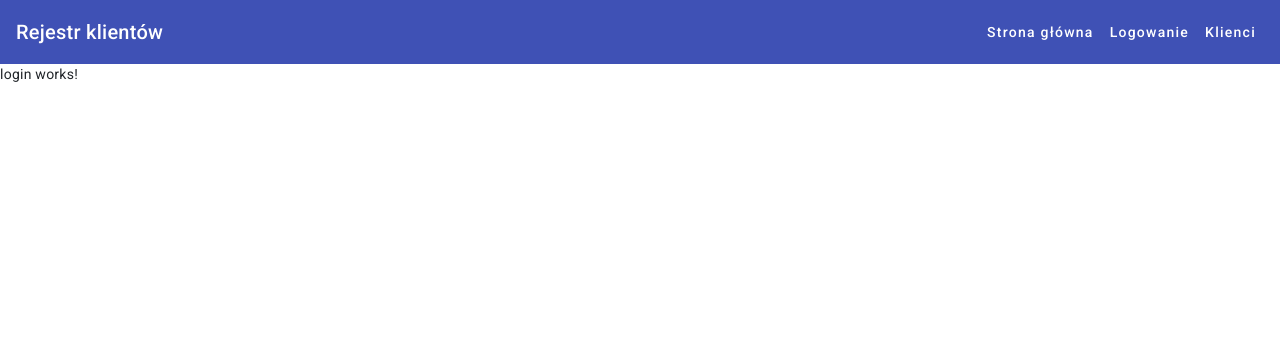
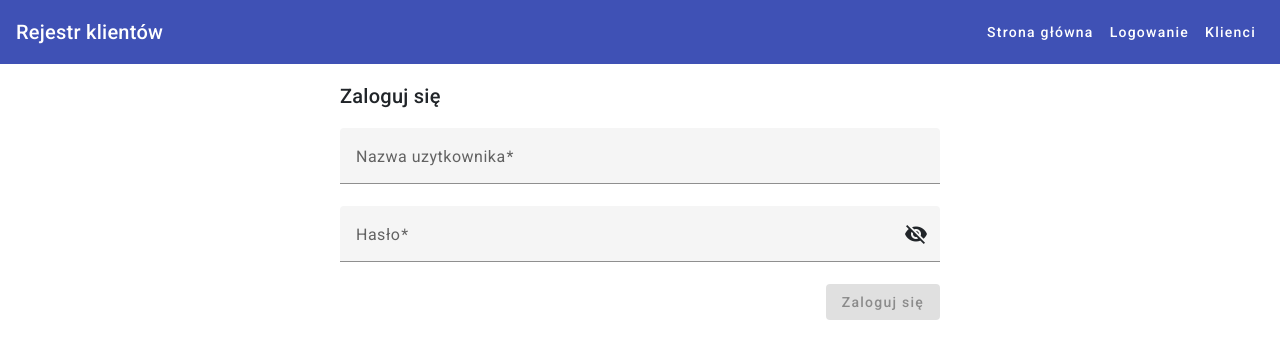
Before and after one commit to TomaszOciepa/angular-course-part-2, an Angular app: page /logowanie in a window 1280 px wide. Shown: the top 358 px of the page. Built offline with nearby package versions, Linux system fonts and the light colour scheme.

Commit message:
L149 Utworzenie formularza oraz walidacja (LoginComponent)

```diff
--- a/src/app/modules/auth/components/login/login.component.html
+++ b/src/app/modules/auth/components/login/login.component.html
@@ -1 +1,73 @@
-<p>login works!</p>
+<div class="login-wrapper mt-3">
+  <h2>Zaloguj się</h2>
+  <form #f="ngForm" (ngSubmit)="onLogin()">
+    <div>
+      <mat-form-field>
+        <mat-label>Nazwa uzytkownika</mat-label>
+        <input
+          matInput
+          required
+          minlength="4"
+          maxlength="30"
+          name="username"
+          [(ngModel)]="userData.username"
+        />
+      </mat-form-field>
+    </div>
+    <ng-container
+      *ngIf="
+        f.controls?.['username']?.invalid &&
+        f.controls?.['username']?.touched &&
+        f.controls?.['username']?.dirty
+      "
+    >
+      <app-alert
+        *ngIf="f.controls?.['username']?.errors"
+        [text]="'Ta kontrolka musi mieć od 4 do 30 znaków'"
+      ></app-alert>
+    </ng-container>
+    <div>
+      <mat-form-field>
+        <mat-label>Hasło</mat-label>
+        <input
+          matInput
+          [type]="hide ? 'password' : 'text'"
+          required
+          name="password"
+          [(ngModel)]="userData.password"
+        />
+        <button
+          mat-icon-button
+          matSuffix
+          (click)="hide = !hide"
+          [attr.aria-label]="'Hide password'"
+          [attr.aria-pressed]="hide"
+        >
+          <mat-icon>{{ hide ? 'visibility_off' : 'visibility' }}</mat-icon>
+        </button>
+      </mat-form-field>
+    </div>
+    <ng-container
+      *ngIf="
+        (f.controls?.['password']?.invalid &&
+          f.controls?.['password']?.touched) ||
+        f.controls?.['password']?.dirty
+      "
+    >
+      <app-alert
+        *ngIf="f.controls?.['password']?.errors"
+        [text]="'Ta kontrolka nie moze być pusta'"
+      ></app-alert>
+    </ng-container>
+    <div class="d-flex justify-content-end">
+      <button
+        mat-raised-button
+        color="primary"
+        type="submit"
+        [disabled]="!f.valid"
+      >
+        Zaloguj się
+      </button>
+    </div>
+  </form>
+</div>
--- a/src/app/modules/auth/components/login/login.component.scss
+++ b/src/app/modules/auth/components/login/login.component.scss
@@ -0,0 +1,4 @@
+.login-wrapper {
+  max-width: 600px;
+  margin: 0 auto;
+}
--- a/src/app/modules/auth/components/login/login.component.ts
+++ b/src/app/modules/auth/components/login/login.component.ts
@@ -1,10 +1,19 @@
 import { Component } from '@angular/core';
+import { UserLoginData } from 'src/app/modules/core/models/user.model';
 
 @Component({
   selector: 'app-login',
   templateUrl: './login.component.html',
-  styleUrls: ['./login.component.scss']
+  styleUrls: ['./login.component.scss'],
 })
 export class LoginComponent {
+  hide = true;
+  userData: UserLoginData = {
+    username: '',
+    password: '',
+  };
 
+  onLogin() {
+    console.log(this.userData);
+  }
 }
--- /dev/null
+++ b/src/app/modules/core/models/user.model.ts
@@ -0,0 +1,4 @@
+export interface UserLoginData {
+  username: string;
+  password: string;
+}
--- /dev/null
+++ b/src/app/modules/shared/components/alert/alert.component.html
@@ -0,0 +1,3 @@
+<div class="alert alert-warning" role="alert">
+  {{ text }}
+</div>
--- a/src/styles.scss
+++ b/src/styles.scss
@@ -15,3 +15,7 @@
 body {
   font-family: Roboto, 'Helvetica Neue', sans-serif;
 }
+
+mat-form-field {
+  width: 100%;
+}
```
Also changed, not shown: src/app/modules/shared/components/alert/alert.component.ts (added, +10 -0 lines), src/app/modules/shared/material/material.module.ts (+10 -1 lines), src/app/modules/shared/shared.module.ts (+11 -2 lines), src/app/modules/shared/components/alert/alert.component.scss (added), 1 other file (tests, documents, lock files or other folders).
